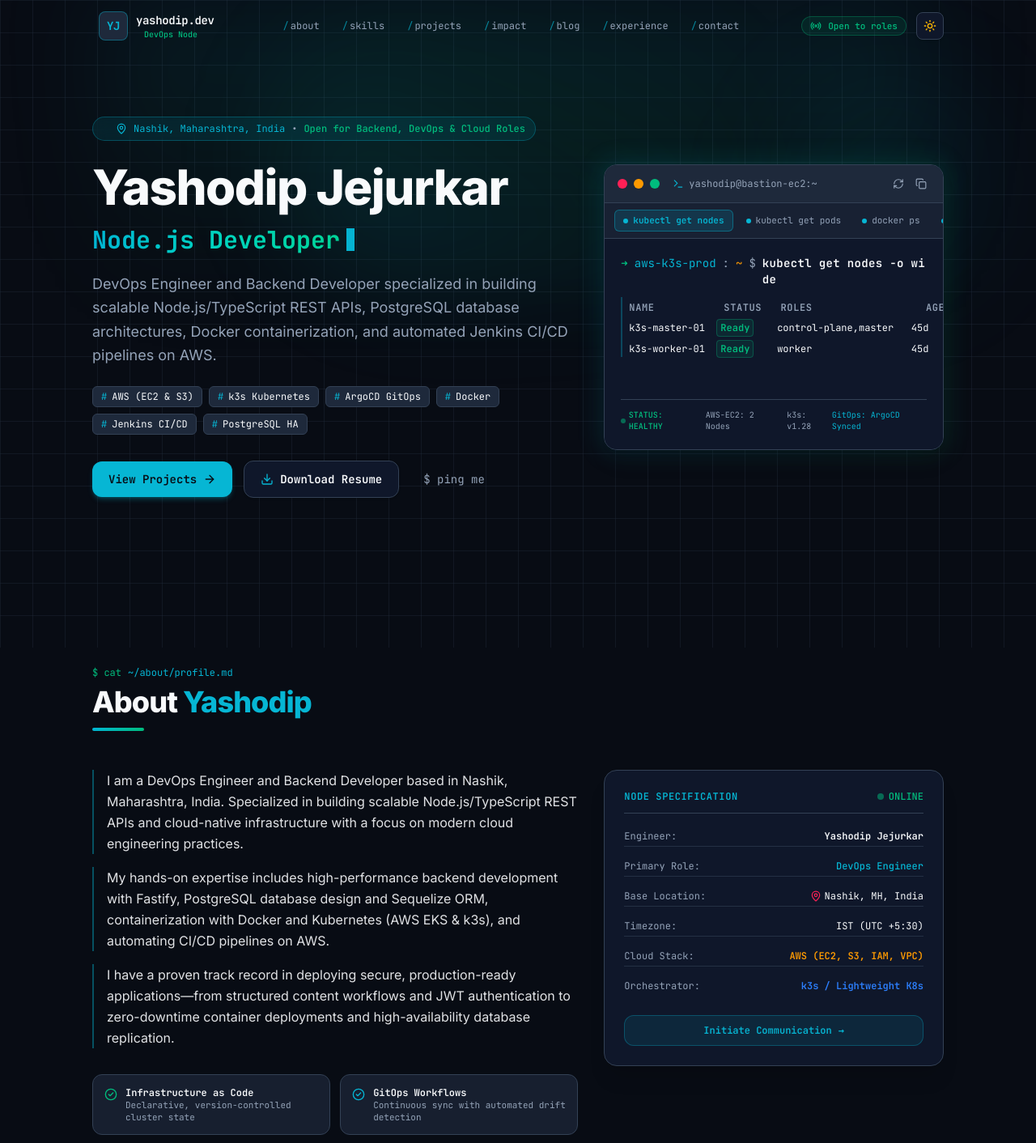
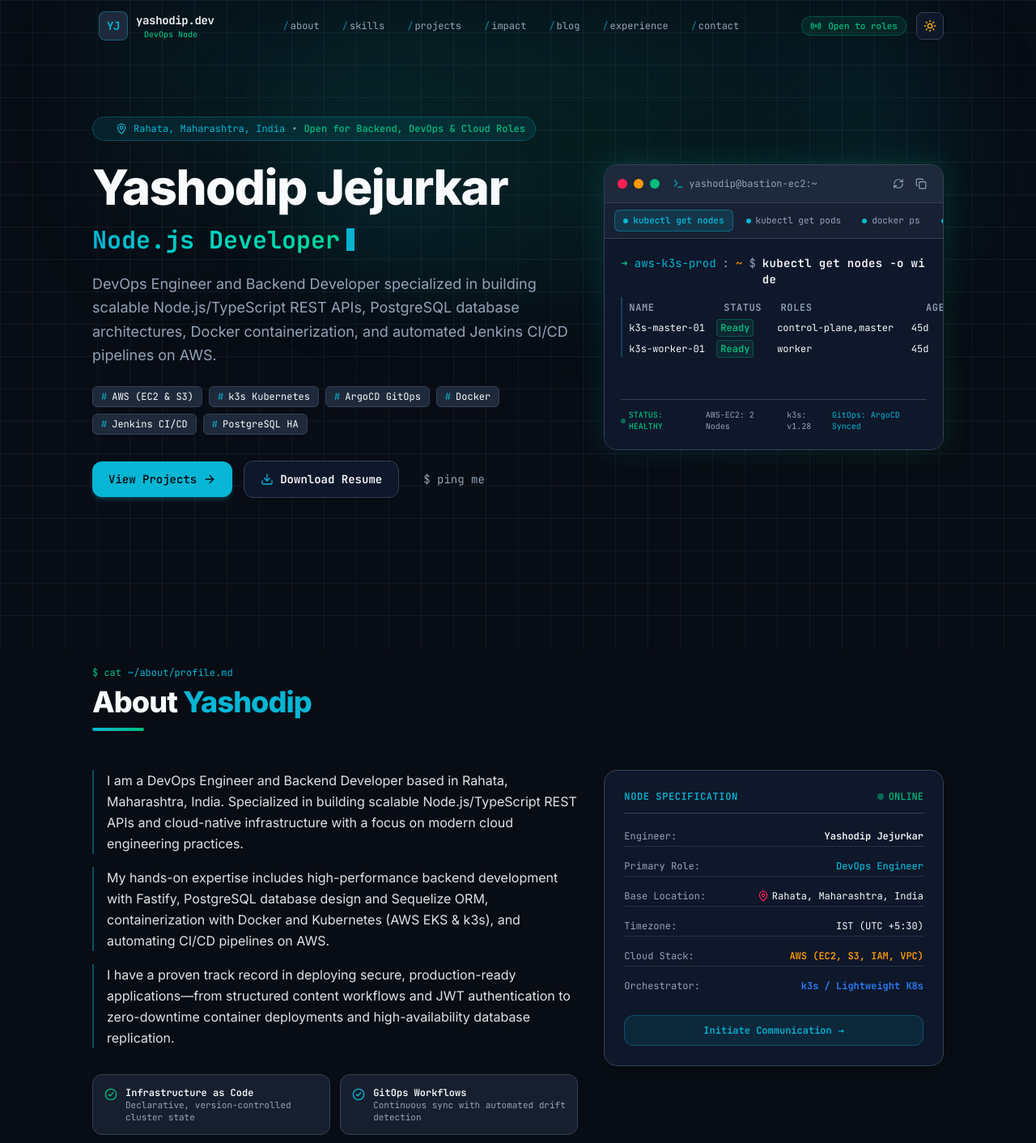
Before and after one commit to Yashodip1602/Yashodip-Portfolio, a React (Vite) app: page / in a window 1280 px wide. Shown: the top 1412 px of the page at 81% size. Built offline with nearby package versions, Linux system fonts and the light colour scheme.

Commit message:
change address

```diff
--- a/index.html
+++ b/index.html
@@ -9,8 +9,8 @@
     <!-- Primary Meta Tags -->
     <title>Yashodip Jejurkar | DevOps Engineer</title>
     <meta name="title" content="Yashodip Jejurkar | DevOps Engineer" />
-    <meta name="description" content="Portfolio of Yashodip Jejurkar, DevOps Engineer in Nashik, India. Expert in CI/CD pipelines, Docker, k3s Kubernetes, ArgoCD GitOps, PostgreSQL replication, and AWS cloud automation." />
-    <meta name="keywords" content="Yashodip Jejurkar, DevOps Engineer, AWS, Kubernetes, k3s, Docker, Jenkins, ArgoCD, GitOps, PostgreSQL, CI/CD, Nashik, India" />
+    <meta name="description" content="Portfolio of Yashodip Jejurkar, DevOps Engineer in Rahata, Maharashtra, India. Expert in CI/CD pipelines, Docker, k3s Kubernetes, ArgoCD GitOps, PostgreSQL replication, and AWS cloud automation." />
+    <meta name="keywords" content="Yashodip Jejurkar, DevOps Engineer, AWS, Kubernetes, k3s, Docker, Jenkins, ArgoCD, GitOps, PostgreSQL, CI/CD, Rahata, Maharashtra, India" />
     <meta name="author" content="Yashodip Jejurkar" />
 
     <!-- Open Graph / Facebook -->
--- a/src/components/About.jsx
+++ b/src/components/About.jsx
@@ -158,7 +158,7 @@ export const About = () => {
                 <span className="text-muted">Base Location:</span>
                 <span className="text-text flex items-center gap-1">
                   <MapPin className="w-3.5 h-3.5 text-rose-500" />
-                  Nashik, MH, India
+                  Rahata, Maharashtra, India
                 </span>
               </div>
               <div className="flex items-center justify-between py-1 border-b border-border/60">
--- a/src/components/Hero.jsx
+++ b/src/components/Hero.jsx
@@ -74,7 +74,7 @@ export const Hero = () => {
             <div className="inline-flex items-center gap-2 px-3 py-1.5 rounded-full text-xs font-mono border border-accent/30 bg-accent/10 text-accent mb-6 backdrop-blur-sm">
               <span className="w-2 h-2 rounded-full bg-emerald-500 animate-ping inline-block" />
               <MapPin className="w-3.5 h-3.5 text-accent" />
-              <span>Nashik, Maharashtra, India</span>
+              <span>Rahata, Maharashtra, India</span>
               <span className="text-muted">•</span>
               <span className="text-emerald-500 font-medium">{personalData.availability}</span>
             </div>
--- a/src/components/Navbar.jsx
+++ b/src/components/Navbar.jsx
@@ -165,7 +165,7 @@ export const Navbar = () => {
                   <span className="w-2 h-2 rounded-full bg-emerald-500 animate-ping" />
                   {personalData.availability}
                 </span>
-                <span className="text-muted font-mono">Nashik, IN</span>
+                <span className="text-muted font-mono">Rahata, IN</span>
               </div>
             </div>
           </motion.div>
--- a/src/data/experience.js
+++ b/src/data/experience.js
@@ -4,7 +4,7 @@ export const experienceData = [
     type: 'experience',
     role: 'Backend & DevOps Engineer',
     organization: 'Cloud-Native & Production Engineering Projects',
-    location: 'Nashik, Maharashtra, India',
+    location: 'Rahata, Maharashtra, India',
     period: '2024 — Present',
     current: true,
     description:
--- a/src/data/personal.js
+++ b/src/data/personal.js
@@ -10,7 +10,7 @@ export const personalData = {
 
   // Extended about bio
   bioFull: [
-    'I am a DevOps Engineer and Backend Developer based in Nashik, Maharashtra, India. Specialized in building scalable Node.js/TypeScript REST APIs and cloud-native infrastructure with a focus on modern cloud engineering practices.',
+    'I am a DevOps Engineer and Backend Developer based in Rahata, Maharashtra, India. Specialized in building scalable Node.js/TypeScript REST APIs and cloud-native infrastructure with a focus on modern cloud engineering practices.',
     'My hands-on expertise includes high-performance backend development with Fastify, PostgreSQL database design and Sequelize ORM, containerization with Docker and Kubernetes (AWS EKS & k3s), and automating CI/CD pipelines on AWS.',
     'I have a proven track record in deploying secure, production-ready applications—from structured content workflows and JWT authentication to zero-downtime container deployments and high-availability database replication.'
   ],
@@ -51,7 +51,7 @@ export const personalData = {
   contact: {
     email: 'jejurkaryashodip@gmail.com',
     phone: '+91 9021504940',
-    location: 'Nashik, Maharashtra, India',
+    location: 'Rahata, Maharashtra, India',
     linkedin: 'https://linkedin.com/in/yashodip-jejurkar',
     github: 'https://github.com/yashodipjejurkar',
     twitter: 'https://twitter.com/yashodip_devops',
```
Also changed, not shown: 1 other file (tests, documents, lock files or other folders).
